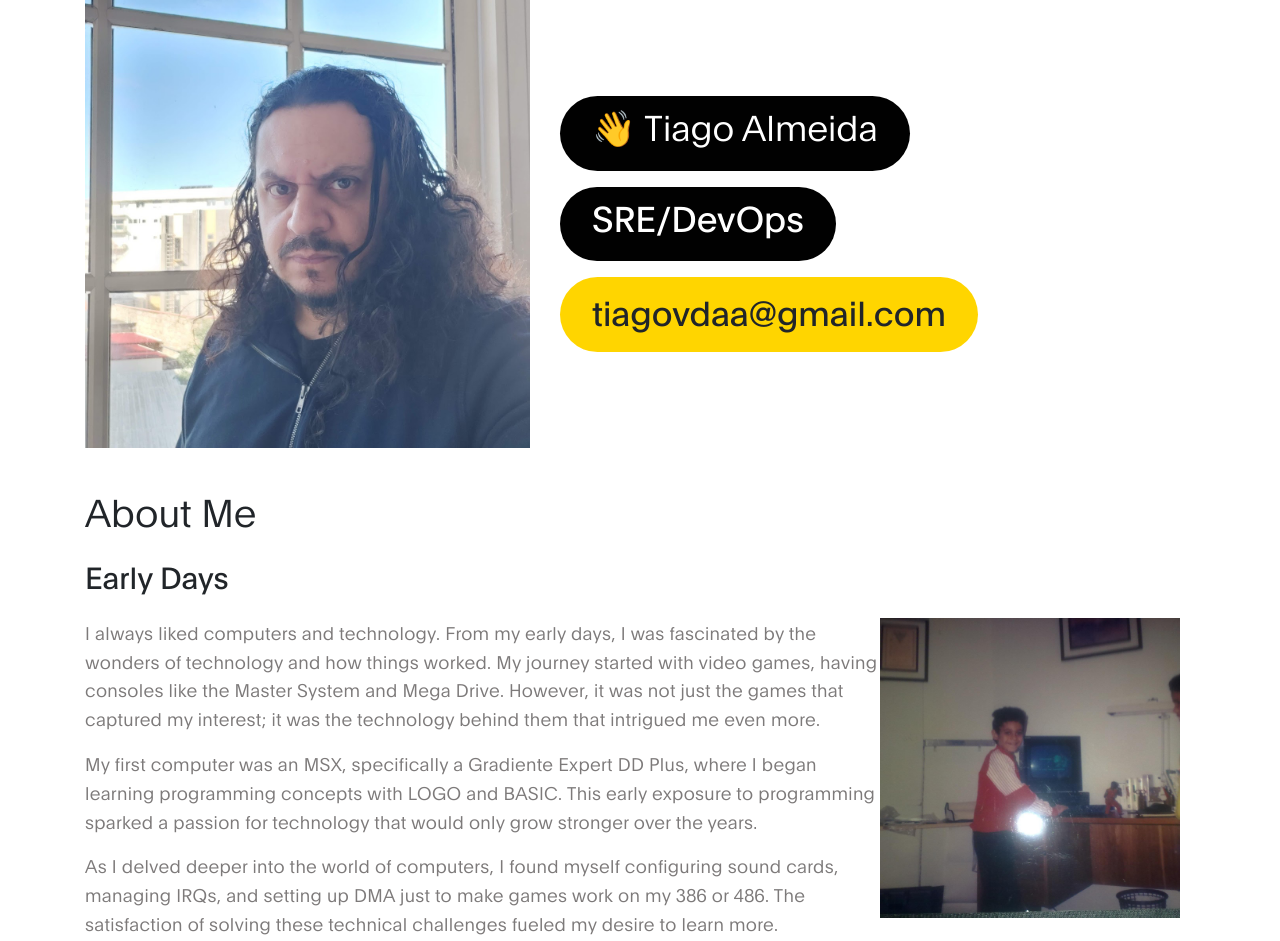
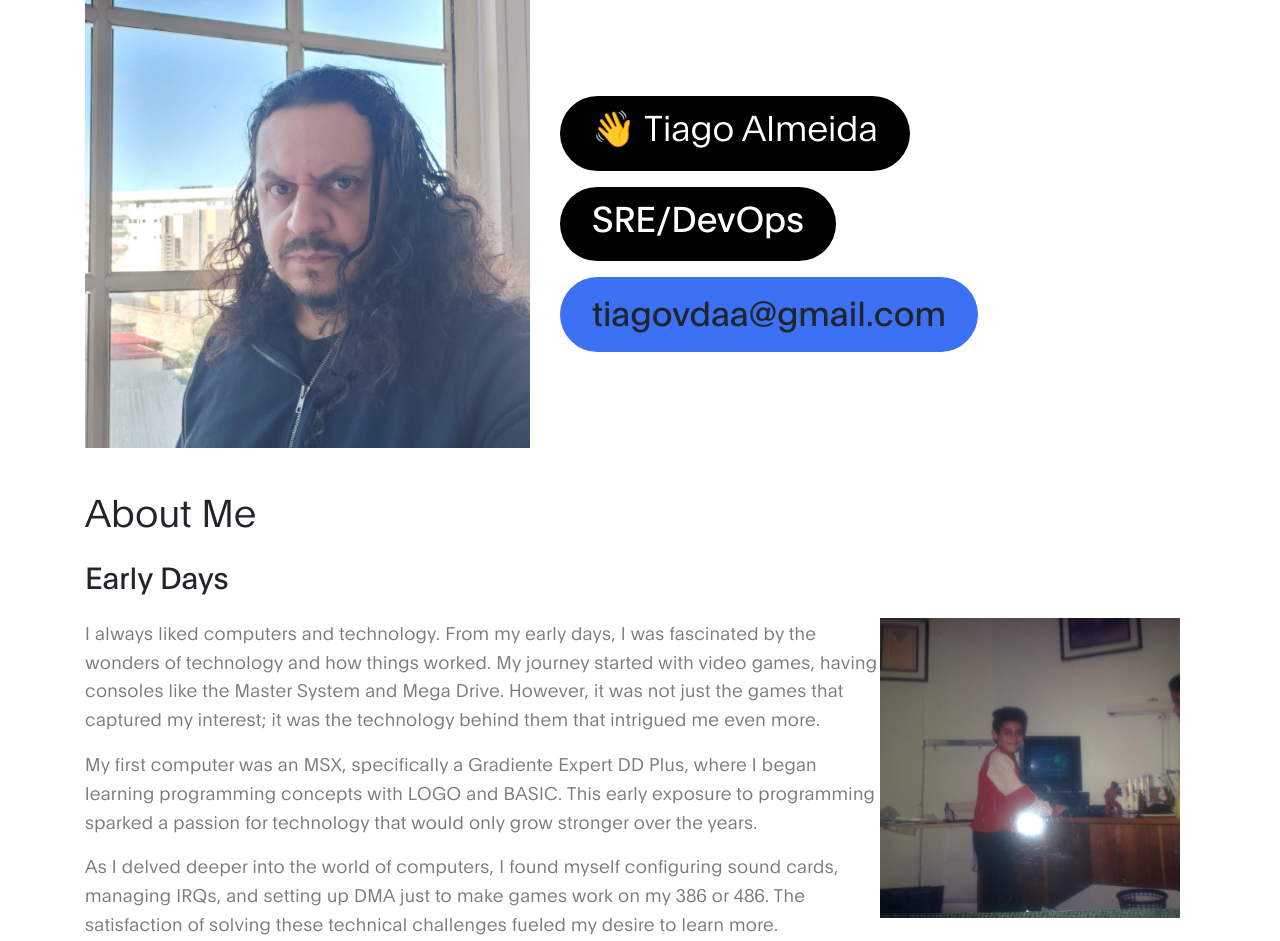
Before and after one commit to tiagovdaa/resume, a plain HTML site: page index.html in a window 1280 px wide. Shown: the top 941 px of the page. Drawn offline with Linux system fonts and the light colour scheme.

Commit message:
changed primary color to light blue

```diff
--- a/css/resume-style.css
+++ b/css/resume-style.css
@@ -23,7 +23,7 @@
   }
 
   :root {
-    --primary-color:        #ffd500;
+    --primary-color:        #3d71f5; /* #ffd500 */
     --white-color:          #ffffff;
     --dark-color:           #010101;
     --menu-bg-color:        #212529;
```
